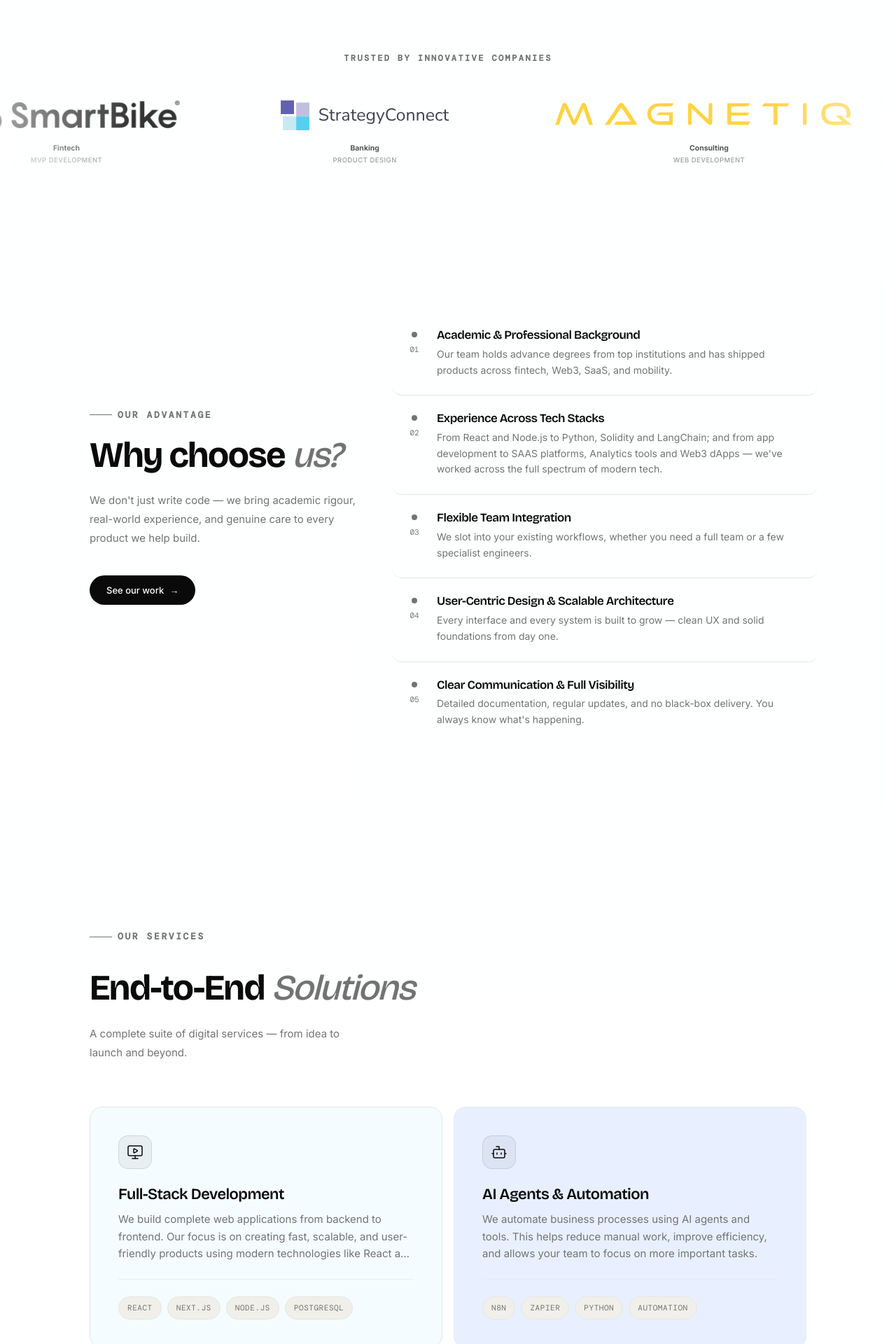
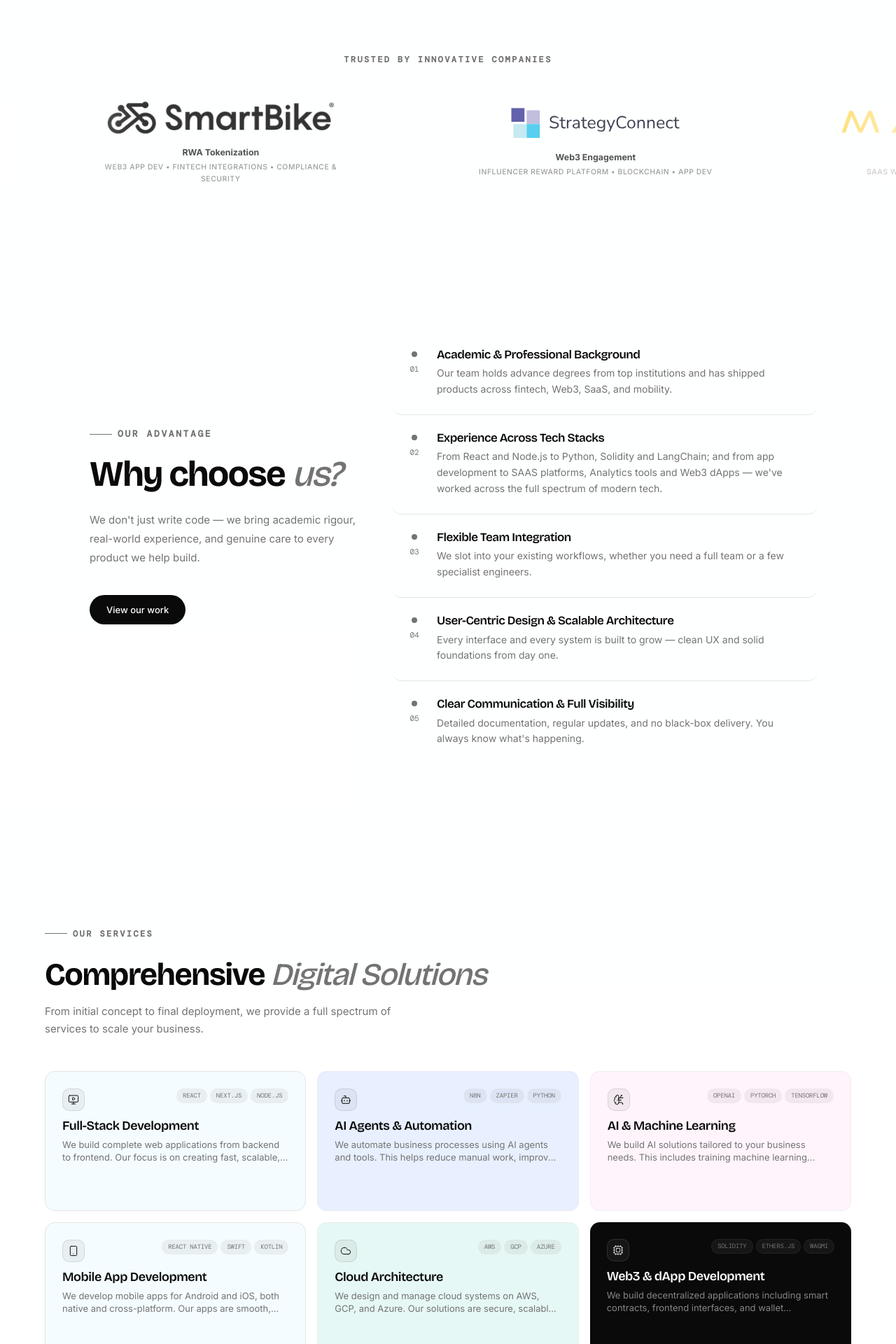
Before and after one commit to Shivamsinghmer/Ibagency, a Next.js app: page / in a window 1280 px wide. Shown: the part 880-2800 px from the top of the page at 70% size. Built offline with nearby package versions, Linux system fonts and the light colour scheme.

Commit message:
feat: update UI spacing, content, and dependencies

```diff
--- a/app/page.tsx
+++ b/app/page.tsx
@@ -23,8 +23,8 @@ export default function Home() {
 
       <Projects />
       <Testimonials />
+      <CTA />
       <FAQ />
-      <CTA />
       <Footer />
     </main>
   );
--- a/app/services/page.tsx
+++ /dev/null
@@ -1,39 +0,0 @@
-'use client';
-
-import React from 'react';
-import Navbar from '@/components/Navbar';
-import Footer from '@/components/Footer';
-import { services } from '@/components/servicesData';
-import ServiceCard from '@/components/ServiceCard';
-
-export default function ServicesPage() {
-  return (
-    <main className="bg-bg min-h-screen">
-      <Navbar />
-
-      <section className="pt-40 pb-32 px-6">
-        <div className="max-w-6xl mx-auto">
-          <div className="mb-20">
-            <span className="section-label mb-4 block text-muted">OUR CAPABILITIES</span>
-            <h1 className="text-5xl md:text-7xl font-bricolage font-bold tracking-tight mb-8">
-              Expert Solutions for <br />
-              <span className="text-chart-2 italic font-medium">Modern Business.</span>
-            </h1>
-            <p className="text-muted text-lg max-w-2xl leading-relaxed">
-              We leverage advanced technology and design thinking to solve complex problems and build products that scale.
-            </p>
-          </div>
-
-          <div className="grid grid-cols-1 md:grid-cols-2 lg:grid-cols-3 gap-6">
-            {services.map((service, idx) => {
-              const bg = service.type === 'dark' ? 'bg-[#f4fcff] border border-border text-fg' : service.type === 'purple' ? 'bg-[#f3f0ff]' : 'bg-white border border-border text-fg';
-              return <ServiceCard key={idx} service={{ ...service, id: String(idx), bg }} index={idx} />;
-            })}
-          </div>
-        </div>
-      </section>
-
-      <Footer />
-    </main>
-  );
-}
--- a/components/CTA.tsx
+++ b/components/CTA.tsx
@@ -7,8 +7,8 @@ export default function CTA() {
   const [ref, isInView] = useInView({ threshold: 0.15, once: true });
 
   return (
-    <section className="py-16 md:py-24 px-4 md:px-6 bg-bg" ref={ref}>
-      <div className="max-w-6xl mx-auto bg-gradient-to-br from-[#e8f0ff] via-[#e6f8f5] to-[#f4fcff] rounded-[28px] md:rounded-[40px] relative overflow-hidden py-16 md:py-32 px-6 md:px-16 border border-border/50">
+    <section className="py-12 md:py-24 px-4 md:px-6 bg-bg" ref={ref}>
+      <div className="max-w-6xl mx-auto bg-gradient-to-br from-[#e8f0ff] via-[#e6f8f5] to-[#f4fcff] rounded-[28px] md:rounded-[40px] relative overflow-hidden py-12 md:py-32 px-6 md:px-16 border border-border/50">
         {/* Decorative elements removed for minimal aesthetic */}
         <div className={`relative z-10 text-center transition-all duration-1000 ease-out ${isInView ? 'opacity-100 translate-y-0 scale-100' : 'opacity-0 translate-y-12 scale-95'}`}>
           <h2 className="text-[36px] md:text-[clamp(36px,7vw,80px)] w-full font-bricolage font-bold mb-6 md:mb-8 tracking-[-0.04em] text-fg leading-[1.0]">
@@ -23,8 +23,8 @@ export default function CTA() {
             <button className="w-full sm:w-auto bg-fg text-white rounded-full px-8 py-3.5 text-[14px] font-semibold hover:bg-fg/90 active:scale-[0.98] transition-all shadow-lg shadow-fg/10 group">
               Start a Project
             </button>
-            <button className="w-full sm:w-auto bg-fg text-white rounded-full px-8 py-3.5 text-[14px] font-medium hover:bg-fg/90 transition-all active:scale-[0.98]">
-              See Our Work
+            <button className="w-full sm:w-auto bg-white/80 backdrop-blur border border-border/50 text-fg rounded-full px-8 py-3.5 text-[14px] font-medium hover:bg-white transition-all active:scale-[0.98]">
+              View Our Work
             </button>
           </div>
         </div>
--- a/components/FAQ.tsx
+++ b/components/FAQ.tsx
@@ -31,9 +31,9 @@ export default function FAQ() {
   ];
 
   return (
-    <section id="faq" className="py-20 md:py-32 bg-bg px-6 scroll-mt-20" ref={ref}>
+    <section id="faq" className="py-12 md:py-32 bg-bg px-6 scroll-mt-20" ref={ref}>
       <div className={`max-w-xl mx-auto transition-all duration-700 ease-out ${isInView ? 'opacity-100 translate-y-0' : 'opacity-0 translate-y-8'}`}>
-        <div className="text-center mb-16">
+        <div className="text-center mb-10 md:mb-16">
           <span className="inline-flex items-center gap-2 mb-5">
             <span className="w-8 h-px bg-chart-2 inline-block"></span>
             <span className="text-[12px] md:text-[13px] font-mono tracking-[0.2em] uppercase text-muted-foreground font-bold">
@@ -41,7 +41,7 @@ export default function FAQ() {
             </span>
           </span>
           <h2 className="text-[32px] md:text-[clamp(32px,4vw,56px)] font-bricolage font-bold leading-[1.05] tracking-[-0.02em] mt-4 mb-6">
-            Got Questions? <span className="text-secondary-foreground italic font-medium">Answers.</span>
+            Got Questions? <span className="text-chart-2 italic font-medium">Answers.</span>
           </h2>
         </div>
 
--- a/components/Features.tsx
+++ b/components/Features.tsx
@@ -40,7 +40,7 @@ export default function Features() {
   ];
 
   return (
-    <section className="py-20 md:py-32 bg-bg px-6 overflow-hidden scroll-mt-20" ref={ref} id="about">
+    <section className="py-12 md:py-32 bg-bg px-6 overflow-hidden scroll-mt-20" ref={ref} id="about">
       <div className={`max-w-5xl mx-auto grid grid-cols-1 md:grid-cols-[2fr_3fr] items-start gap-12 md:gap-16 transition-all duration-700 ease-out ${isInView ? 'opacity-100 translate-y-0' : 'opacity-0 translate-y-8'}`}>
 
         {/* Left Column - Sticky */}
@@ -56,13 +56,13 @@ export default function Features() {
             <span className="text-chart-2 italic font-medium">us?</span>
           </h2>
           <p className="text-muted text-[15px] leading-[1.8] mb-8 md:mb-10 max-w-sm">
-            We don't just write code — we bring academic rigour, real-world experience, and genuine care to every product we help build.
+            We don&apos;t just write code — we bring academic rigour, real-world experience, and genuine care to every product we help build.
           </p>
           <a
             href="#work"
             className="group inline-flex items-center gap-2 bg-fg text-white rounded-full px-6 py-2.5 text-[13px] font-medium hover:bg-fg/90 active:scale-[0.98] transition-all"
           >
-            See our work <span className="group-hover:translate-x-0.5 transition-transform">→</span>
+            View our work
           </a>
         </div>
 
--- a/components/LogoMarquee.tsx
+++ b/components/LogoMarquee.tsx
@@ -3,11 +3,41 @@
 import React from 'react';
 
 const logos = [
-  { name: 'Hacken', src: '/marquee/hackenai-hai-logo.png', invert: false, industry: 'Cybersecurity', service: 'Full-Stack Dev' },
-  { name: 'Tokwealth', src: '/marquee/logo-new.png', invert: true, industry: 'Fintech', service: 'MVP Development' },
-  { name: 'magnetiq', src: '/marquee/199k4o-Logo.svg', invert: false, industry: 'Banking', service: 'Product Design' },
-  { name: 'Strategy Connect', src: '/marquee/logo.svg', invert: false, industry: 'Consulting', service: 'Web Development' },
-  { name: 'SmartBike', src: '/marquee/Group-1707479361.png', invert: true, industry: 'Mobility', service: 'App Development' },
+  {
+    name: 'Hacken',
+    src: '/marquee/hackenai-hai-logo.png',
+    invert: false,
+    industry: 'Cybersecurity',
+    service: 'Full Stack Dev • Smart Contract Audit • Pentesting'
+  },
+  {
+    name: 'Tokwealth',
+    src: '/marquee/logo-new.png',
+    invert: true,
+    industry: 'RWA Tokenization',
+    service: 'Web3 App Dev • Fintech Integrations • Compliance & Security'
+  },
+  {
+    name: 'Magnetiq',
+    src: '/marquee/199k4o-Logo.svg',
+    invert: false,
+    industry: 'Web3 Engagement',
+    service: 'Influencer Reward Platform • Blockchain • App Dev'
+  },
+  {
+    name: 'Strategy Connect',
+    src: '/marquee/logo.svg',
+    invert: false,
+    industry: 'Strategy Consulting',
+    service: 'SaaS Workflow • System Overhaul • Product Scalability'
+  },
+  {
+    name: 'SmartBike',
+    src: '/marquee/Group-1707479361.png',
+    invert: true,
+    industry: 'IoT Mobility',
+    service: 'Hardware/Software Integration • App Dev • IoT Consulting'
+  },
 ];
 
 export default function LogoMarquee() {
@@ -22,11 +52,11 @@ export default function LogoMarquee() {
         <div className="absolute left-0 top-0 bottom-0 w-24 md:w-48 bg-gradient-to-r from-bg to-transparent z-10 pointer-events-none" />
         <div className="absolute right-0 top-0 bottom-0 w-24 md:w-48 bg-gradient-to-l from-bg to-transparent z-10 pointer-events-none" />
 
-        <div className="flex w-fit items-center animate-marquee hover:[animation-play-state:paused] [animation-duration:50s] gap-8 md:gap-32 px-10">
+        <div className="flex w-fit items-center animate-marquee hover:[animation-play-state:paused] [animation-duration:80s] gap-12 md:gap-40 px-10">
           {[...logos, ...logos, ...logos, ...logos].map((logo, idx) => (
             <div
               key={idx}
-              className="flex flex-col items-center justify-center flex-shrink-0 min-w-[140px] md:min-w-[180px] transition-all duration-300 group/logo"
+              className="flex flex-col items-center justify-center flex-shrink-0 min-w-[200px] md:min-w-[350px] transition-all duration-300 group/logo"
             >
               <div className="h-8 md:h-12 flex items-center justify-center mb-4">
                 {/* eslint-disable-next-line @next/next/no-img-element */}
@@ -40,9 +70,9 @@ export default function LogoMarquee() {
                   loading={idx < 10 ? 'eager' : 'lazy'}
                 />
               </div>
-              <div className="text-center opacity-70 group-hover/logo:opacity-100 transition-all duration-300 transform scale-95 group-hover/logo:scale-100">
-                <p className="text-[10px] md:text-[11px] font-bold text-fg leading-tight mb-0.5">{logo.industry}</p>
-                <p className="text-[9px] md:text-[10px] text-muted-foreground font-medium uppercase tracking-wider">{logo.service}</p>
+              <div className="text-center opacity-70 group-hover/logo:opacity-100 transition-all duration-300 transform scale-95 group-hover/logo:scale-100 max-w-[280px] md:max-w-[400px]">
+                <p className="text-[11px] md:text-[13px] font-bold text-fg leading-tight mb-1.5">{logo.industry}</p>
+                <p className="text-[10px] md:text-[11px] text-muted-foreground font-medium uppercase tracking-wider leading-relaxed">{logo.service}</p>
               </div>
             </div>
           ))}
--- a/components/ProjectCard.tsx
+++ b/components/ProjectCard.tsx
@@ -58,7 +58,7 @@ export default function ProjectCard({ project, index }: ProjectCardProps) {
           ))}
         </div>
         <span className={`text-[12px] font-medium flex items-center gap-1 group-hover:gap-2 transition-all ${isDark ? 'text-white' : 'text-fg'}`}>
-          View Case Study <span className="transition-transform group-hover:translate-x-1">→</span>
+          View Case Study
         </span>
       </div>
     </Link>
--- a/components/Projects.tsx
+++ b/components/Projects.tsx
@@ -9,9 +9,9 @@ export default function Projects() {
   const [ref, isInView] = useInView({ threshold: 0.1, once: true });
 
   return (
-    <section id="work" className="py-20 md:py-32 bg-bg px-6 scroll-mt-20" ref={ref}>
+    <section id="work" className="py-12 md:py-32 bg-bg px-6 scroll-mt-20" ref={ref}>
       <div className={`max-w-5xl mx-auto transition-all duration-700 ease-out ${isInView ? 'opacity-100 translate-y-0' : 'opacity-0 translate-y-8'}`}>
-        <div className="mb-16 text-left">
+        <div className="mb-10 md:mb-16 text-left">
           <span className="inline-flex items-center gap-2 mb-5">
             <span className="w-8 h-px bg-chart-2 inline-block"></span>
             <span className="text-[12px] md:text-[13px] font-mono tracking-[0.2em] uppercase text-muted-foreground font-bold">
--- a/components/ServiceCard.tsx
+++ b/components/ServiceCard.tsx
@@ -19,52 +19,47 @@ interface ServiceCardProps {
 
 export default function ServiceCard({ service, index }: ServiceCardProps) {
   const isDark = service.bg.includes('text-white');
-  const visibleTags = service.tags.slice(0, 5);
-  const remainingTags = service.tags.length - 5;
+  const visibleTags = service.tags.slice(0, 3);
   const Icon = service.icon;
 
   return (
     <div
       className={`
-        rounded-2xl p-6 md:p-10 transition-all duration-300 hover:translate-y-[-4px] group cursor-pointer flex flex-col justify-between
-        ${isDark ? 'hover:shadow-[0_8px_40px_rgba(255,255,255,0.06)]' : 'hover:shadow-[0_8px_30px_rgba(0,0,0,0.08)]'}
+        rounded-xl p-5 md:p-6 transition-all duration-300 hover:translate-y-[-2px] group cursor-pointer flex flex-col justify-between
+        ${isDark ? 'hover:shadow-[0_4px_20px_rgba(255,255,255,0.04)]' : 'hover:shadow-[0_4px_15px_rgba(0,0,0,0.05)]'}
         ${service.bg}
         ${service.full ? 'md:col-span-2' : ''}
-        ${service.featured ? 'min-h-[280px] md:min-h-[300px]' : 'min-h-[240px] md:min-h-[260px]'}
+        min-h-[180px] md:min-h-[200px]
       `}
       style={{ '--delay': `${index * 50}ms` } as any}
     >
       <div>
+        <div className="flex items-start justify-between mb-3">
           {Icon && (
-          <div className={`w-10 h-10 md:w-12 md:h-12 rounded-xl flex items-center justify-center mb-5 md:mb-6 transition-colors ${isDark ? 'bg-white/5 border border-white/10 text-white/80 group-hover:bg-white/10 group-hover:text-white' : 'bg-fg/5 border border-fg/10 text-fg'}`}>
-            <Icon size={20} className="md:w-6 md:h-6" strokeWidth={1.5} />
+            <div className={`w-8 h-8 rounded-lg flex items-center justify-center transition-colors ${isDark ? 'bg-white/5 border border-white/10 text-white/80 group-hover:bg-white/10 group-hover:text-white' : 'bg-fg/5 border border-fg/10 text-fg'}`}>
+              <Icon size={16} strokeWidth={1.5} />
             </div>
           )}
-        <h3 className={`font-bricolage font-semibold text-[19px] md:text-[22px] mb-3 tracking-tight ${isDark ? 'text-white' : 'text-fg'}`}>
-          {service.title}
-        </h3>
-        <p className={`text-[13px] md:text-[15px] leading-relaxed line-clamp-3 mb-5 md:mb-6 ${isDark ? 'text-white/60 group-hover:text-white/80 transition-colors' : 'text-muted'}`}>
-          {service.desc}
-        </p>
-      </div>
-
-      <div className={`flex flex-wrap gap-2 mt-auto pt-6 border-t ${isDark ? 'border-white/5' : 'border-border/50'}`}>
+          <div className="flex flex-wrap gap-1 justify-end max-w-[60%]">
             {visibleTags.map((tag) => (
               <span
                 key={tag}
                 className={`
-              text-[11px] font-mono px-3 py-1.5 rounded-full uppercase tracking-wider transition-colors
-              ${isDark ? 'bg-white/5 text-white/60 border border-white/10 group-hover:bg-white/10 group-hover:text-white' : 'bg-[#F0EFE9] text-muted border border-border'}
+                  text-[9px] font-mono px-2 py-0.5 rounded-full uppercase tracking-tight
+                  ${isDark ? 'bg-white/5 text-white/40 border border-white/5' : 'bg-fg/5 text-muted border border-border/30'}
                 `}
               >
                 {tag}
               </span>
             ))}
-        {remainingTags > 0 && (
-          <span className={`text-[11px] font-mono px-3 py-1.5 rounded-full uppercase tracking-wider bg-transparent border border-current opacity-40`}>
-            +{remainingTags} more
-          </span>
-        )}
+          </div>
+        </div>
+        <h3 className={`font-bricolage font-semibold text-[16px] md:text-[18px] mb-2 tracking-tight ${isDark ? 'text-white' : 'text-fg'}`}>
+          {service.title}
+        </h3>
+        <p className={`text-[12px] md:text-[13px] leading-snug line-clamp-2 ${isDark ? 'text-white/50 group-hover:text-white/70 transition-colors' : 'text-muted'}`}>
+          {service.desc}
+        </p>
       </div>
     </div>
   );
--- a/components/Services.tsx
+++ b/components/Services.tsx
@@ -5,56 +5,56 @@ import Link from 'next/link';
 import { useInView } from '@/hooks/useInView';
 import { services } from './servicesData';
 import ServiceCard from './ServiceCard';
-import { MonitorPlay, Bot, BrainCircuit, Smartphone, Cloud, Database, Cpu } from 'lucide-react';
+import { MonitorPlay, Bot, BrainCircuit, Smartphone, Cloud, Database, Cpu, Globe, Lock, Code2, Users2, LineChart, Infinity, Rocket } from 'lucide-react';
 
 export default function Services() {
   const [ref, isInView] = useInView({ threshold: 0.1, once: true });
 
-  const landingServices = [
-    { ...services.find(s => s.title.includes('Full-Stack')), icon: MonitorPlay, bg: 'bg-[#f4fcff] border border-border text-fg', featured: true },
+  const allServices = [
+    { ...services.find(s => s.title === 'Full-Stack Development'), icon: MonitorPlay, bg: 'bg-[#f4fcff] border border-border text-fg' },
     { ...services.find(s => s.title === 'AI Agents & Automation'), icon: Bot, bg: 'bg-[#e8f0ff] border border-border/50 text-fg' },
-    { ...services.find(s => s.title.includes('AI & Machine Learning')), icon: BrainCircuit, bg: 'bg-[#fff4fc] border border-border/50 text-fg' },
+    { ...services.find(s => s.title === 'AI & Machine Learning'), icon: BrainCircuit, bg: 'bg-[#fff4fc] border border-border/50 text-fg' },
     { ...services.find(s => s.title === 'Mobile App Development'), icon: Smartphone, bg: 'bg-[#f4fcff] border border-border text-fg' },
-    { ...services.find(s => s.title.includes('Cloud')), icon: Cloud, bg: 'bg-[#e6f8f5] border border-border/50 text-fg' },
-    { ...services.find(s => s.title.includes('Data Engineering')), icon: Database, bg: 'bg-white border border-border text-fg' },
-    { ...services.find(s => s.title.includes('Web3')), icon: Cpu, bg: 'bg-[#f4fcff] border border-border text-fg', full: true },
+    { ...services.find(s => s.title === 'Cloud Architecture'), icon: Cloud, bg: 'bg-[#e6f8f5] border border-border/50 text-fg' },
+    { ...services.find(s => s.title === 'Web3 & dApp Development'), icon: Cpu, bg: 'bg-fg text-white', featured: true },
+    { ...services.find(s => s.title === 'Enterprise Solutions'), icon: Lock, bg: 'bg-white border border-border text-fg' },
+    { ...services.find(s => s.title === 'Data Engineering'), icon: Database, bg: 'bg-[#f4fcff] border border-border text-fg' },
+    { ...services.find(s => s.title === 'API Development'), icon: Code2, bg: 'bg-[#e8f0ff] border border-border/50 text-fg' },
+    { ...services.find(s => s.title === 'Staff Augmentation'), icon: Users2, bg: 'bg-white border border-border text-fg' },
+    { ...services.find(s => s.title === 'Analytics & BI'), icon: LineChart, bg: 'bg-[#fff4fc] border border-border/50 text-fg' },
+    { ...services.find(s => s.title === 'DevOps & CI/CD'), icon: Infinity, bg: 'bg-[#e6f8f5] border border-border/50 text-fg' },
+    { ...services.find(s => s.title === 'MVP Development'), icon: Rocket, bg: 'bg-[#f4fcff] border border-border text-fg' },
   ].filter(s => s.title);
 
   return (
-    <section id="services" className="py-20 md:py-32 bg-bg px-6 scroll-mt-20" ref={ref}>
-      <div className={`max-w-5xl mx-auto transition-all duration-700 ease-out ${isInView ? 'opacity-100 translate-y-0' : 'opacity-0 translate-y-8'}`}>
-        <div className="mb-16">
-          <span className="inline-flex items-center gap-2 mb-5 animate-fade-up">
+    <section id="services" className="py-12 md:py-24 bg-bg px-6 scroll-mt-20" ref={ref}>
+      <div className={`max-w-6xl mx-auto transition-all duration-700 ease-out ${isInView ? 'opacity-100 translate-y-0' : 'opacity-0 translate-y-8'}`}>
+        <div className="mb-10 md:mb-12">
+          <span className="inline-flex items-center gap-2 mb-4 animate-fade-up">
             <span className="w-8 h-px bg-chart-2 inline-block"></span>
-            <span className="text-[12px] md:text-[13px] font-mono tracking-[0.2em] uppercase text-muted-foreground font-bold">
+            <span className="text-[11px] md:text-[12px] font-mono tracking-[0.2em] uppercase text-muted-foreground font-bold">
               OUR SERVICES
             </span>
           </span>
-          <h2 className="text-[32px] md:text-[clamp(32px,4vw,56px)] font-bricolage font-bold leading-[1.05] tracking-[-0.03em] mt-4 mb-6 animate-fade-up [animation-delay:75ms]">
-            End-to-End{' '}
-            <span className="text-chart-2 italic font-medium">Solutions</span>
+          <h2 className="text-[28px] md:text-[clamp(28px,3.5vw,48px)] font-bricolage font-bold leading-[1.1] tracking-[-0.03em] mt-2 mb-4 animate-fade-up [animation-delay:75ms]">
+            Comprehensive{' '}
+            <span className="text-chart-2 italic font-medium">Digital Solutions</span>
           </h2>
-          <p className="text-muted text-[15px] max-w-sm leading-[1.8] animate-fade-up [animation-delay:150ms]">
-            A complete suite of digital services — from idea to launch and beyond.
+          <p className="text-muted text-[14px] md:text-[15px] max-w-lg leading-relaxed animate-fade-up [animation-delay:150ms]">
+            From initial concept to final deployment, we provide a full spectrum of services to scale your business.
           </p>
         </div>
 
-        <div className="grid grid-cols-1 md:grid-cols-2 gap-3 md:gap-4 mb-16 animate-fade-up [animation-delay:200ms]">
-          {landingServices.map((service, idx) => (
+        <div className="grid grid-cols-1 sm:grid-cols-2 lg:grid-cols-3 gap-3 md:gap-4 mb-10 animate-fade-up [animation-delay:200ms]">
+          {allServices.map((service, idx) => (
             <ServiceCard key={idx} service={service as any} index={idx} />
           ))}
         </div>
 
-        <div className="flex flex-col sm:flex-row items-center gap-4 animate-fade-up [animation-delay:300ms]">
-          <button className="bg-fg text-white rounded-full px-8 py-3.5 text-[14px] font-medium hover:bg-fg/90 active:scale-[0.98] transition-all shadow-lg shadow-fg/10">
-            Start a Project
+        <div className="flex justify-center animate-fade-up [animation-delay:300ms]">
+          <button className="bg-fg text-white rounded-full px-10 py-3.5 text-[14px] font-medium hover:bg-fg/90 active:scale-[0.98] transition-all shadow-lg shadow-fg/10">
+            Start Your Project
           </button>
-          <Link
-            href="/services"
-            className="bg-black text-white hover:bg-black/80 rounded-full px-8 py-3.5 text-[14px] font-medium transition-colors group flex items-center justify-center gap-2"
-          >
-            See All Services <span className="group-hover:translate-x-1 transition-transform inline-block">→</span>
-          </Link>
         </div>
       </div>
     </section>
--- a/package.json
+++ b/package.json
@@ -16,6 +16,7 @@
     "@fontsource/outfit": "^5.2.8",
     "class-variance-authority": "^0.7.1",
     "clsx": "^2.1.1",
+    "lightningcss": "^1.32.0",
     "lucide-react": "^0.577.0",
     "motion": "^12.38.0",
     "next": "16.2.0",
@@ -24,6 +25,7 @@
     "react": "19.2.4",
     "react-dom": "19.2.4",
     "shadcn": "^4.1.0",
+    "sharp": "^0.34.5",
     "tailwind-merge": "^3.5.0",
     "tw-animate-css": "^1.4.0"
   },
```
Also changed, not shown: components/Hero.tsx (+13 -11 lines), 1 other file (tests, documents, lock files or other folders). Lines whose indentation alone changed are shown as unchanged.
